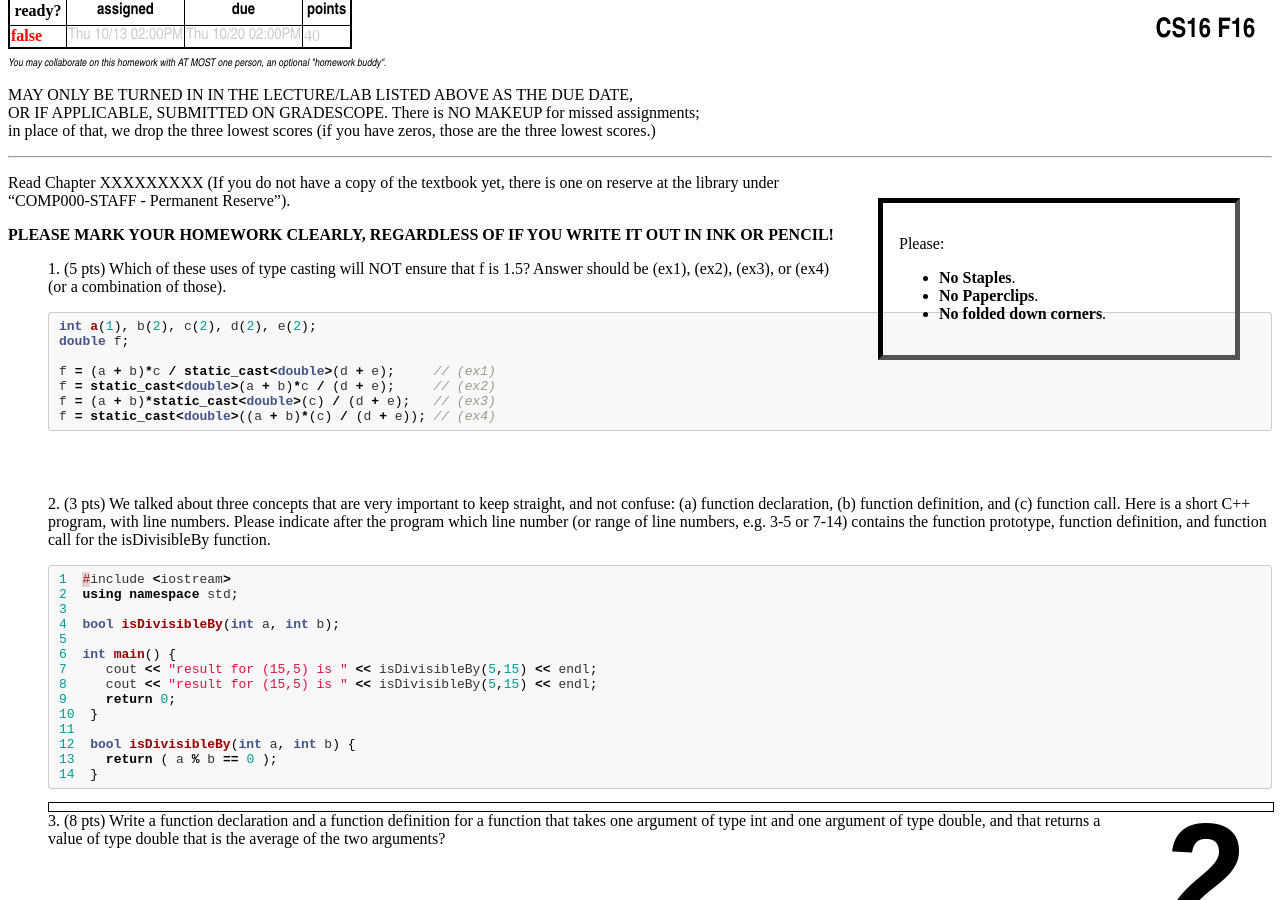
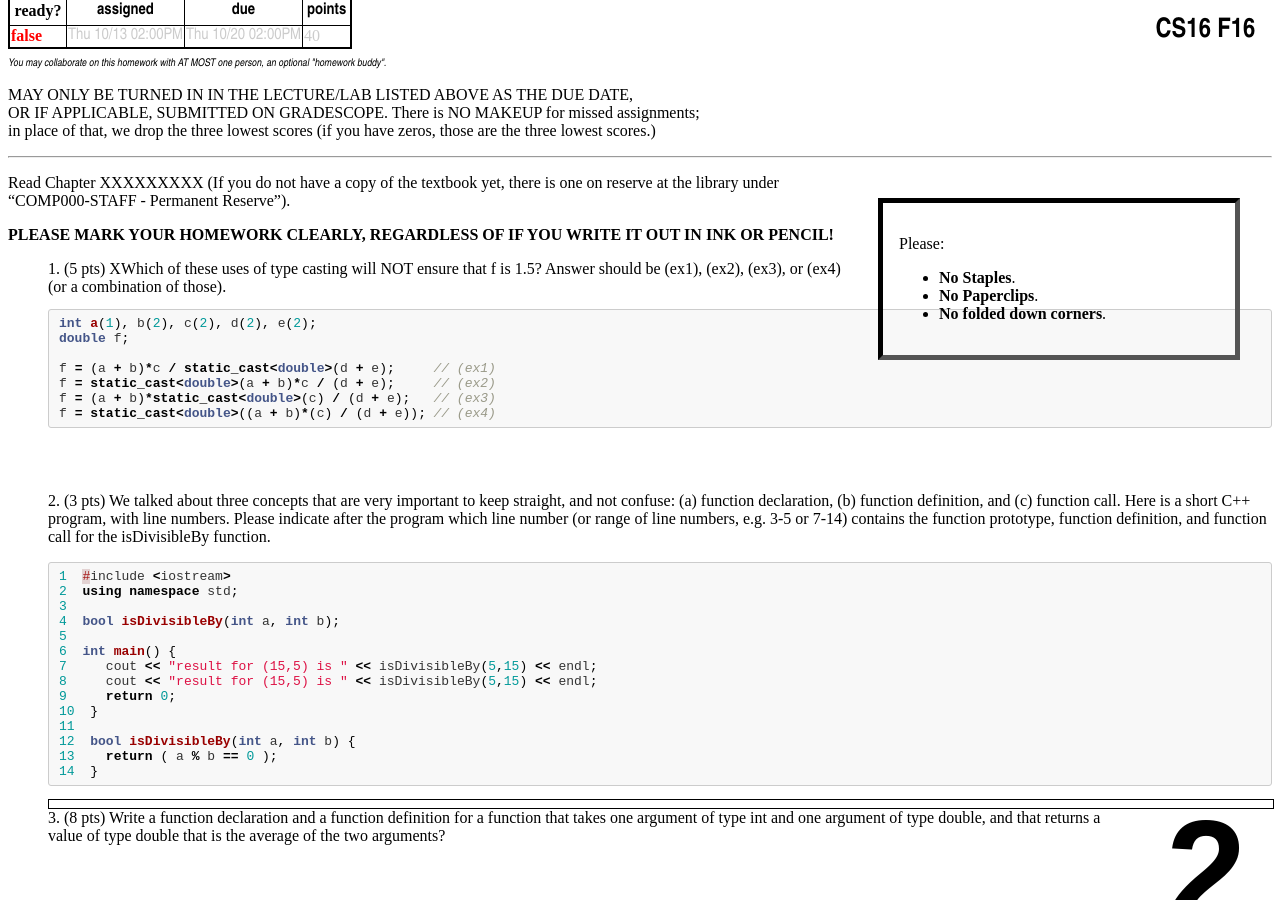
Before and after one commit to ucsb-cs16-s16/https-ucsb-cs16-s17.github.io, a Jekyll site: the page built from _hwk/h07.md, in a window 1280 px wide and 900 px high, scrolled down 530 px. Built offline with Jekyll 4.4.1, drawn with Linux system fonts in a browser that asks for light colours.

Commit message:
Update h07.md

````diff
--- a/_hwk/h07.md
+++ b/_hwk/h07.md
@@ -12,8 +12,7 @@ Read Chapter XXXXXXXXX (If you do not have a copy of the textbook yet, there is
 
 <ol markdown="1">
 
-1.	(5 pts) Which of these uses of type casting will NOT ensure that f is 1.5? Answer should be (ex1), (ex2), (ex3), or (ex4) (or a combination of those).
-  <div style="margin-bottom:1em"></div>
+1.	(5 pts) XWhich of these uses of type casting will NOT ensure that f is 1.5? Answer should be (ex1), (ex2), (ex3), or (ex4) (or a combination of those).
 
   <div markdown="1">
 ```cpp
@@ -26,6 +25,7 @@ f = (a + b)*static_cast<double>(c) / (d + e);	// (ex3)
 f = static_cast<double>((a + b)*(c) / (d + e));	// (ex4)
 ```
   </div>
+
   <div style="margin-bottom:4em"></div>
 
 2.	(3 pts) We talked about three concepts that are very important to keep straight, and not confuse: (a) function declaration, (b) function definition, and (c) function call. Here is a short C++ program, with line numbers. Please indicate after the program which line number (or range of line numbers, e.g. 3-5 or 7-14) contains the function prototype, function definition, and function call for the isDivisibleBy function.
````
